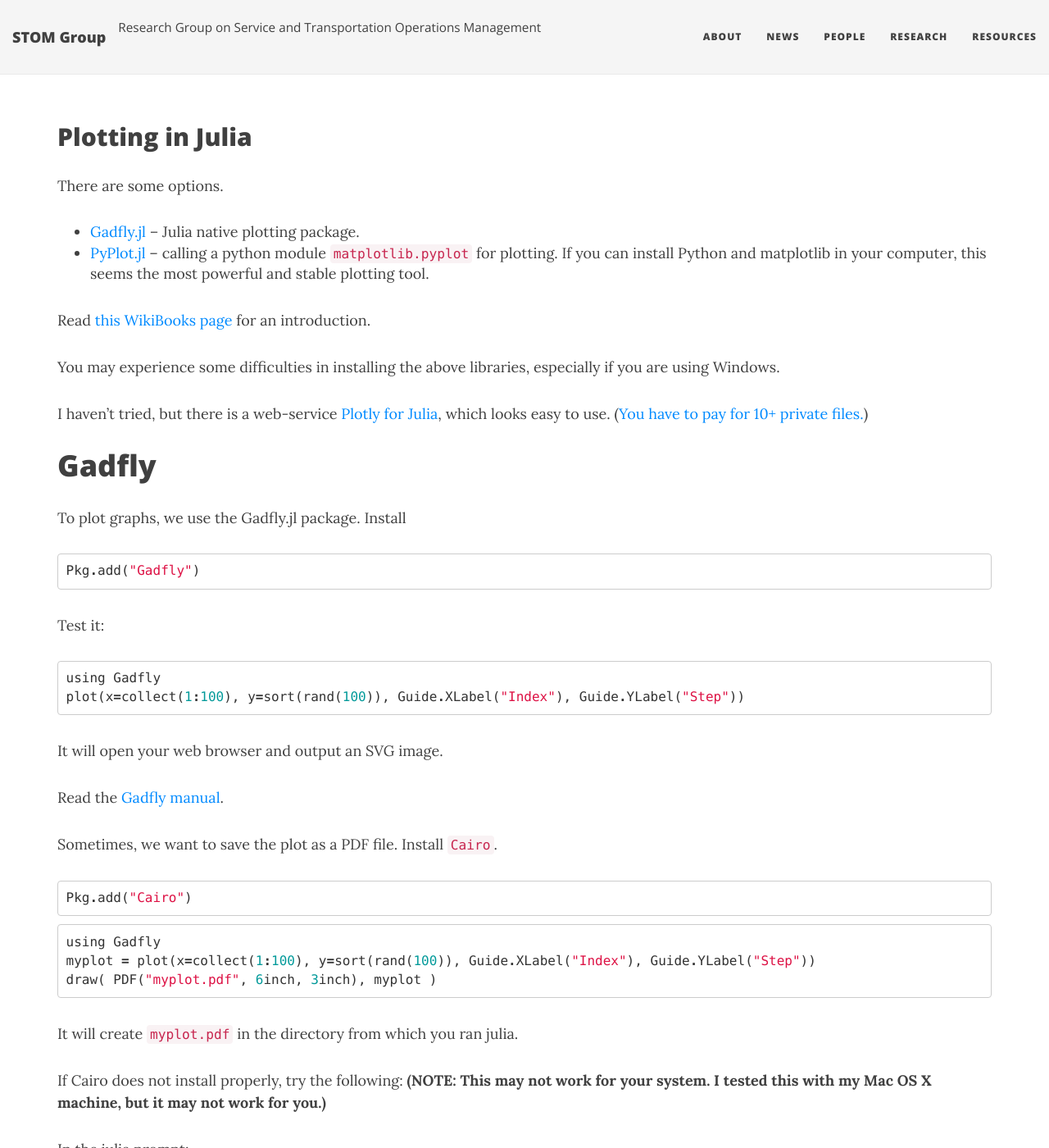
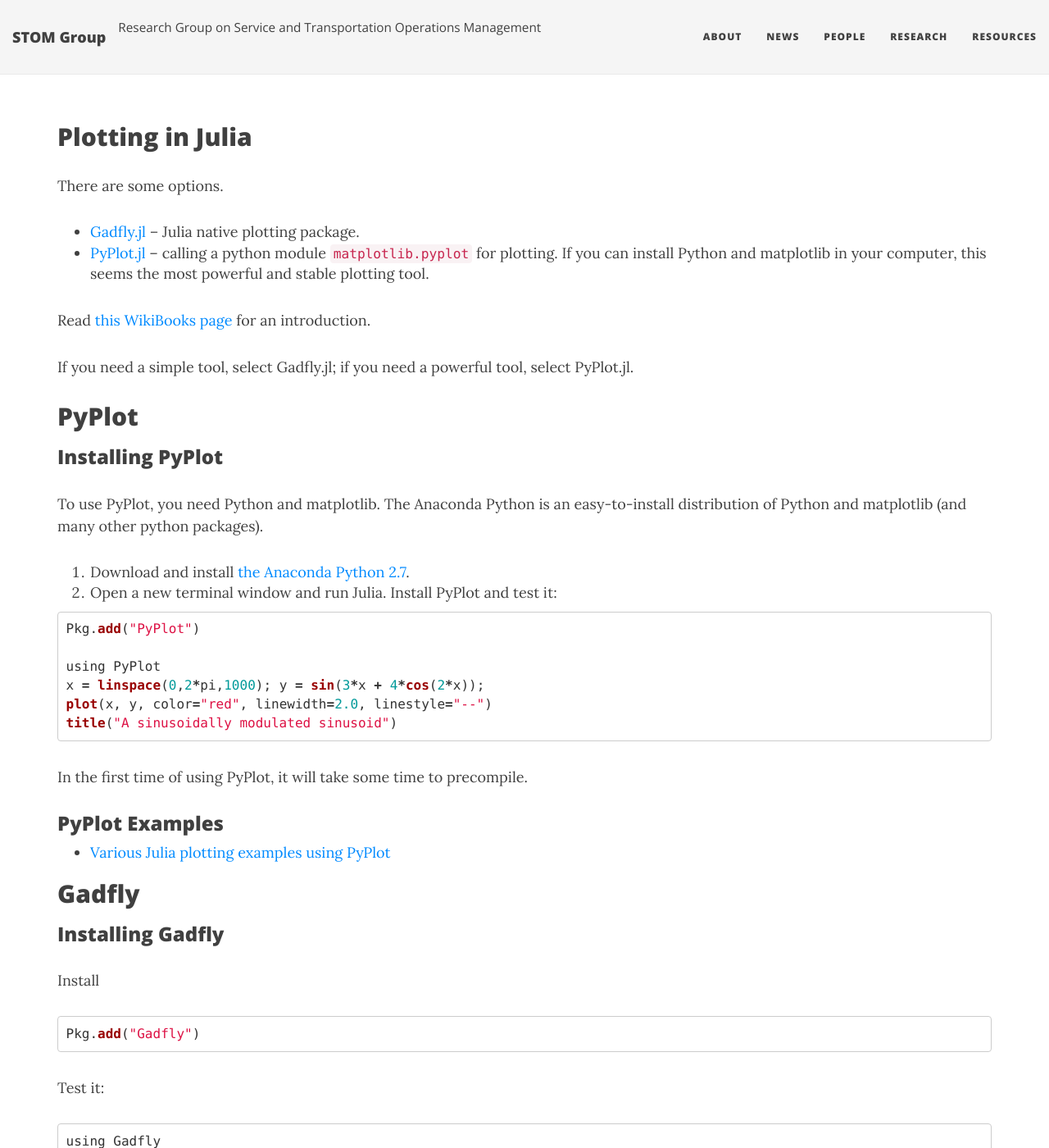
Before and after one commit to STOM-Group/stom.chkwon.net, a Jekyll site: the page built from julia/plotting.md, in a window 1280 px wide and 1400 px high. Shown: the whole window at 82% size. Built offline with Jekyll 4.4.1, drawn with Linux system fonts in a browser that asks for light colours; nearby versions of some CDN libraries; comment, search, counter and statistics services are not loaded; some of the changed text lies outside the part shown.

Commit message:
plotting

```diff
--- a/julia/plotting.md
+++ b/julia/plotting.md
@@ -11,40 +11,70 @@ There are some options.
 
 Read [this WikiBooks page](https://en.wikibooks.org/wiki/Introducing_Julia/Plotting) for an introduction.
 
-You may experience some difficulties in installing the above libraries, especially if you are using Windows.
+If you need a simple tool, select Gadfly.jl; if you need a powerful tool, select PyPlot.jl.
 
-I haven't tried, but there is a web-service [Plotly for Julia](https://plot.ly/julia/), which looks easy to use. ([You have to pay for 10+ private files.](https://plot.ly/product/plans/))
+## PyPlot
+
+### Installing PyPlot
+
+To use PyPlot, you need Python and matplotlib. The Anaconda Python is an easy-to-install distribution of Python and matplotlib (and many other python packages).
+
+1. Download and install [the Anaconda Python 2.7](https://www.continuum.io/downloads).
+2. Open a new terminal window and run Julia. Install PyPlot and test it:
+
+~~~ python
+Pkg.add("PyPlot")
+
+using PyPlot
+x = linspace(0,2*pi,1000); y = sin(3*x + 4*cos(2*x));
+plot(x, y, color="red", linewidth=2.0, linestyle="--")
+title("A sinusoidally modulated sinusoid")
+~~~
+
+In the first time of using PyPlot, it will take some time to precompile.
+
+### PyPlot Examples
+
+- [Various Julia plotting examples using PyPlot](https://gist.github.com/gizmaa/7214002)
 
 
+## Gadfly
 
+### Installing Gadfly
 
-# Gadfly
+Install
 
-To plot graphs, we use the Gadfly.jl package. Install
-
-~~~ julia
+~~~ python
 Pkg.add("Gadfly")
 ~~~
 
 Test it:
 
-~~~ julia
+~~~ python
 using Gadfly
 plot(x=collect(1:100), y=sort(rand(100)), Guide.XLabel("Index"), Guide.YLabel("Step"))
 ~~~
 
 It will open your web browser and output an SVG image.
 
-Read the [Gadfly manual](http://gadflyjl.org/).
+To save a plot as a PNG file:
+
+~~~ python
+using Gadfly
+myplot = plot(x=collect(1:100), y=sort(rand(100)), Guide.XLabel("Index"), Guide.YLabel("Step"))
+draw( PNG("myplot.png", 6inch, 3inch), myplot )
+~~~
+
+### Additional installation for saving as PDF
 
 Sometimes, we want to save the plot as a PDF file. Install `Cairo`.
 
-~~~ julia
+~~~ python
 Pkg.add("Cairo")
 ~~~
 
 
-~~~ julia
+~~~ python
 using Gadfly
 myplot = plot(x=collect(1:100), y=sort(rand(100)), Guide.XLabel("Index"), Guide.YLabel("Step"))
 draw( PDF("myplot.pdf", 6inch, 3inch), myplot )
@@ -73,4 +107,4 @@ Homebrew.add("pango")
 Pkg.add("Cairo")
 ~~~
 
-Then, close your current julia and reopen julia.
+Then, close your current julia and reopen julia. -->
```
Also changed, not shown: other parts of julia/plotting.md (+4 -0 lines), julia/julia.md (+5 -1 lines), people/people.md (+1 -1 lines).
